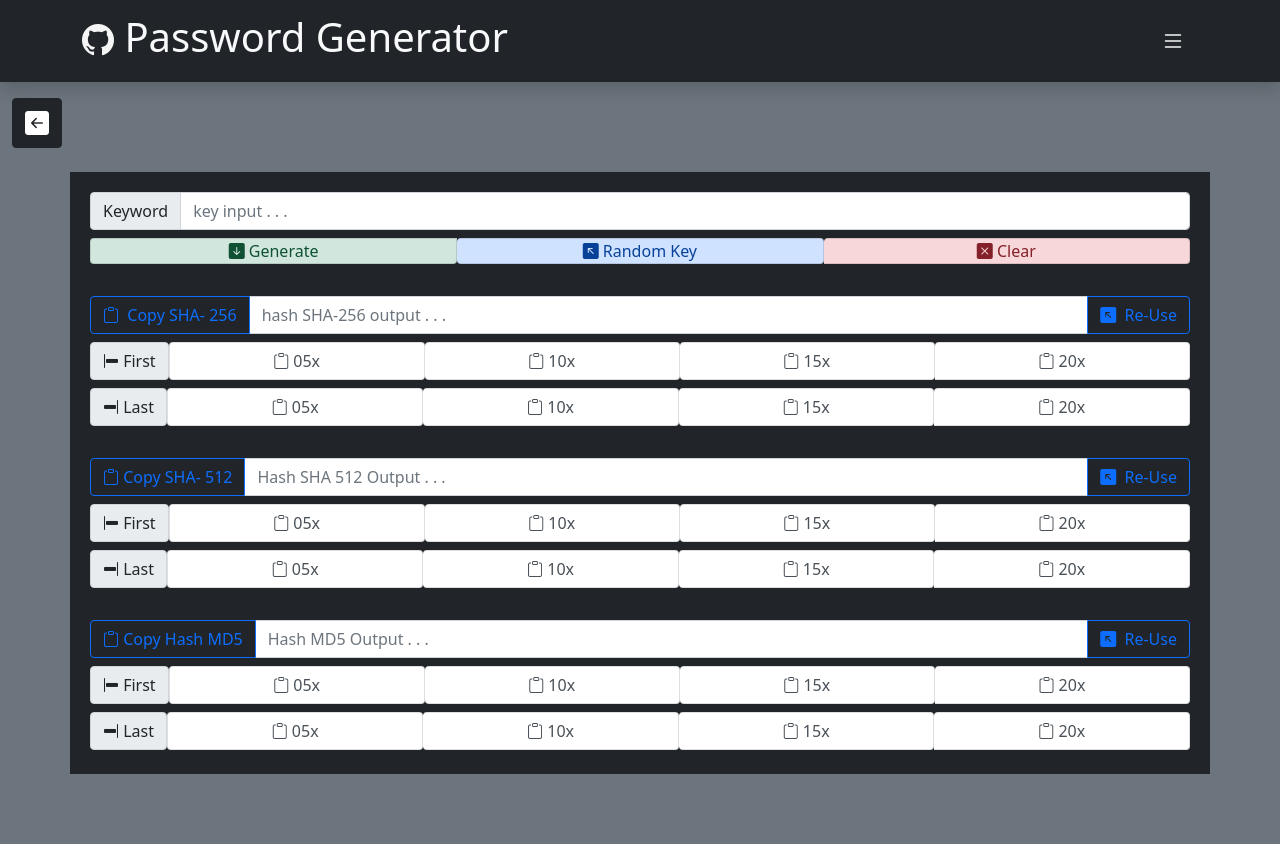
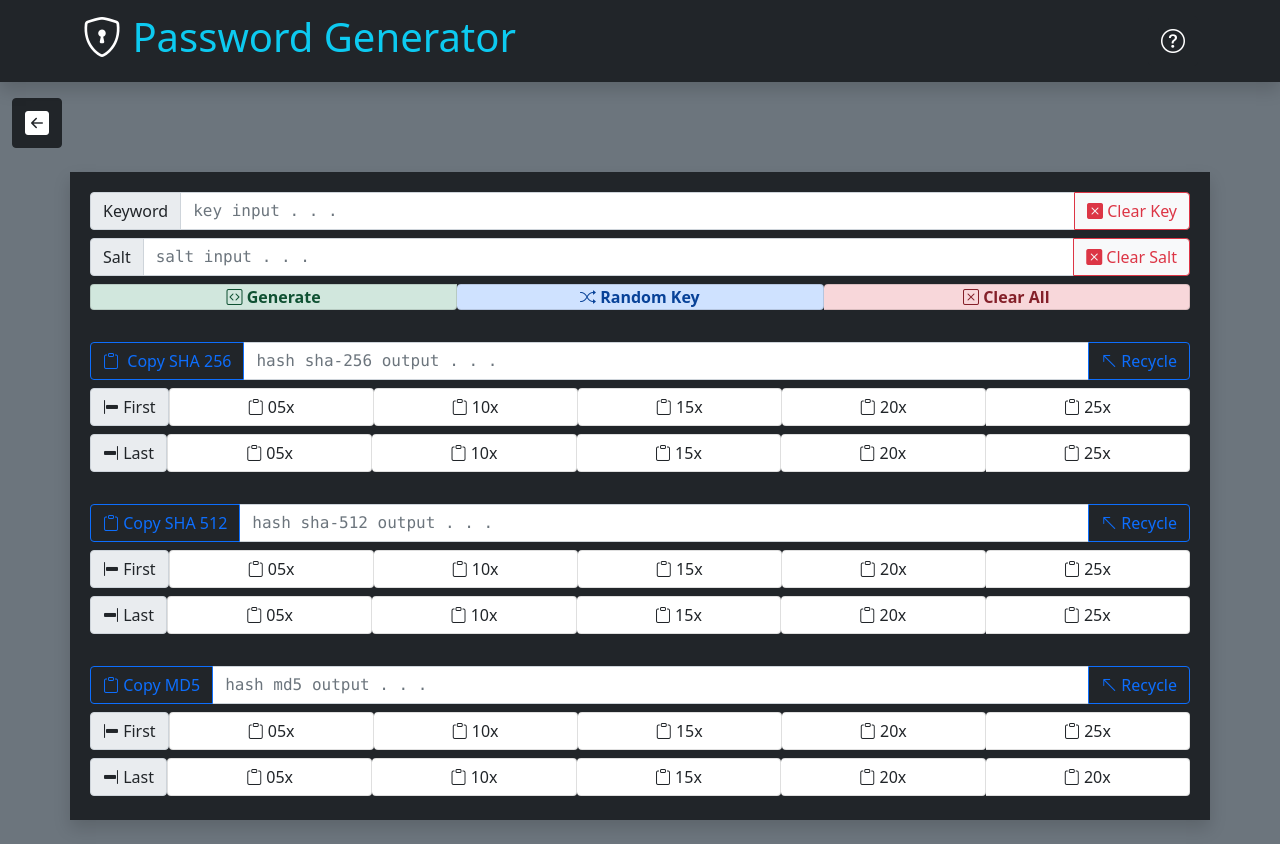
Before and after one commit to GabriOliv/wordgenerator, a plain HTML site: page index.html in a window 1280 px wide. Before the commit the page ends 800 px from the top, so only its background shows below. Drawn offline with nearby package versions, Linux system fonts and the light colour scheme.

Commit message:
v0.1.2
refactor
style
    change title
    change icons
    add copy button with 25x
    change form fonts
chore
    update bootstrap 5.0.0-beta1 -> 5.1.3
    update bootstrap-icons 1.4.0 -> 1.8.1

```diff
--- a/index.html
+++ b/index.html
@@ -7,11 +7,11 @@
 	<meta name="viewport" content="width=device-width, initial-scale=1.0">
 
 	<!-- Bootstrap 5 -->
-	<link href="https://cdn.jsdelivr.net/npm/bootstrap@5.0.0-beta1/dist/css/bootstrap.min.css" rel="stylesheet" integrity="sha384-giJF6kkoqNQ00vy+HMDP7azOuL0xtbfIcaT9wjKHr8RbDVddVHyTfAAsrekwKmP1" crossorigin="anonymous">
-	<script src="https://cdn.jsdelivr.net/npm/bootstrap@5.0.0-beta1/dist/js/bootstrap.bundle.min.js" integrity="sha384-ygbV9kiqUc6oa4msXn9868pTtWMgiQaeYH7/t7LECLbyPA2x65Kgf80OJFdroafW" crossorigin="anonymous"></script>
+	<link href="https://cdn.jsdelivr.net/npm/bootstrap@5.1.3/dist/css/bootstrap.min.css" rel="stylesheet" integrity="sha384-1BmE4kWBq78iYhFldvKuhfTAU6auU8tT94WrHftjDbrCEXSU1oBoqyl2QvZ6jIW3" crossorigin="anonymous">
+	<script src="https://cdn.jsdelivr.net/npm/bootstrap@5.1.3/dist/js/bootstrap.bundle.min.js" integrity="sha384-ka7Sk0Gln4gmtz2MlQnikT1wXgYsOg+OMhuP+IlRH9sENBO0LRn5q+8nbTov4+1p" crossorigin="anonymous"></script>
 
 	<!-- Bootstrap Icons -->
-	<link rel="stylesheet" href="https://cdn.jsdelivr.net/npm/bootstrap-icons@1.4.0/font/bootstrap-icons.css">
+	<link rel="stylesheet" href="https://cdn.jsdelivr.net/npm/bootstrap-icons@1.8.1/font/bootstrap-icons.css">
 
 	<!-- Scripts Javascript -->
 	<script src="hashes.js" type="text/javascript"></script>
@@ -28,8 +28,7 @@
 					<div class="col-sm-8 col-md-7 py-4">
 						<h4 class="text-white">About</h4>
 						<p class="text-muted">
-							Password Generator using Javascript, Bootstrap 5.
-							The site is generated with the code hosted in my GitHub Repository.
+							Password Generator using Javascript, Bootstrap 5. Hosted with GitHub-Pages.
 						</p>
 					</div>
 					<div class="col-sm-4 offset-md-1 py-4">
@@ -57,10 +56,19 @@
 			<div class="container">
 				<a href="" class="navbar-brand d-flex align-items-center" aria-label="Title">
 					<strong class="text-light text-decoration-none">
-						<h1>
-							<i class="bi bi-github" style="font-size: 2rem; color:whitesmoke;"></i>
-							<spam class="d-sm-none">Word Gen</spam>
-							<spam class="d-none d-sm-inline">Password Generator</spam>
+						<h1 class="text-white">
+							<i class="bi bi-shield-lock"></i>
+
+							<spam class="d-sm-none text-info">
+								<!-- <i class="bi bi-sliders2"></i> -->
+								<i class="bi bi-chat-left-text"></i>
+								<i class="bi bi-arrow-right-short"></i>
+								<i class="bi bi-safe"></i>
+							</spam>
+
+							<spam class="d-none d-sm-inline text-info">
+								Password Generator
+							</spam>
 						</h1>
 					</strong>
 				</a>
@@ -73,7 +81,7 @@
 					aria-controls="navbarHeader"
 					aria-expanded="true"
 					aria-label="Toggle Header Navigation">
-					<i class="bi bi-list" style="font-size: 1.5rem"></i>
+					<i class="bi bi-question-circle" style="font-size: 1.5rem"></i>
 				</button>
 			</div>
 		</div>
@@ -90,7 +98,7 @@
 		</a>
 	</div>
 
-	<div class="container col-xs-4 p-1 my-4 bg-dark text-white">
+	<div class="container col-xs-4 p-1 my-4 bg-dark shadow text-white">
 		<div class="row p-3">
 			<div class="mb-4">
 				<!-- input Keyword -->
@@ -99,24 +107,55 @@
 						<div class="d-sm-none"><i class="bi bi-key-fill"></i></div>
 						<div class="d-none d-sm-block">Keyword</div>
 					</span>
-					<input type="password" class="form-control" placeholder="key input . . ." id="keyword" value="" aria-label="Keyword" aria-describedby="main-input">
+
+					<input type="password" class="form-control font-monospace" placeholder="key input . . ." id="keyword" value="" aria-label="Keyword" aria-describedby="main-input">
+
+					<button onclick="clear_keyword()" type="button" class="btn btn-light btn-outline-danger" aria-label="Clear Salt Input">
+						<div class="d-inline"><i class="bi bi-x-square-fill"></i></div>
+						<div class="d-none d-sm-inline">Clear Key</div>
+					</button>
+				</div>
+
+				<!-- input Salt -->
+				<div class="input-group mb-2">
+					<span class="input-group-text">
+						<div class="d-sm-none"><i class="bi bi-shield-fill-plus"></i></div>
+						<div class="d-none d-sm-block">Salt</div>
+					</span>
+
+					<input type="text" class="form-control font-monospace" placeholder="salt input . . ." id="salt" value="" aria-label="Salt" aria-describedby="salt-input">
+
+					<button onclick="clear_salt()" type="button" class="btn btn-light btn-outline-danger" aria-label="Clear Salt Input">
+						<div class="d-inline"><i class="bi bi-x-square-fill"></i></div>
+						<div class="d-none d-sm-inline">Clear Salt</div>
+					</button>
 				</div>
 
 				<!-- input Button Row 1 -->
 				<ul class="list-group list-group-horizontal mb-2" aria-label="Main Button">
 					<button onclick="generate_hash()" type="button" class="btn btn-outline-success list-group-item list-group-item-success list-group-item-action text-center p-0 my-0" aria-label="Generate Button">
-						<div class="d-inline"><i class="bi bi-arrow-down-square-fill"></i></div>
-						<div class="d-none d-sm-inline">Generate</div>
+						<b>
+							<i class="d-sm-none bi bi-arrow-down-circle-fill"></i>
+							<i class="d-inline bi bi-code-square"></i>
+							<span class="d-none d-sm-inline">Generate</span>
+						</b>
 					</button>
 
 					<button onclick="random_key()" type="button" class="btn btn-outline-primary list-group-item list-group-item-primary list-group-item-action text-center p-0 my-0" aria-label="Random Keyword Button">
-						<div class="d-inline"><i class="bi bi-arrow-up-left-square-fill"></i></div>
-						<div class="d-none d-sm-inline">Random Key</div>
+						<b>
+							<i class="d-sm-none bi bi-lock-fill"></i>
+							<i class="d-inline bi bi-shuffle"></i>
+							<span class="d-none d-sm-inline">Random Key</span>
+						</b>
 					</button>
 
 					<button onclick="clear_all()" type="button" class="btn btn-outline-danger list-group-item list-group-item-danger list-group-item-action text-center p-0 my-0" aria-label="Clear Button">
-						<div class="d-inline"><i class="bi bi-x-square-fill"></i></div>
-						<div class="d-none d-sm-inline">Clear</div>
+						<b>
+							<i class="d-sm-none bi bi-x-square-fill"></i>
+							<i class="d-sm-none bi bi-clipboard2-x"></i>
+							<i class="d-none d-sm-inline bi bi-x-square"></i>
+							<span class="d-none d-sm-inline">Clear All</span>
+						</b>
 					</button>
 				</ul>
 			</div>
@@ -125,15 +164,16 @@
 				<div class="input-group mb-2">
 					<button onclick="copy_256_all()" class="btn btn-outline-primary" type="button" aria-label="Copy Hash SHA 256 all characters">
 						<i class="d-inline bi bi-clipboard"></i>
-						<span class="d-none d-sm-inline">&#160;Copy SHA-</span>
+						<span class="d-none d-sm-inline">&#160;Copy SHA</span>
 						<span class="d-sm-inline">256</span>
 					</button>
 
-					<input type="password" class="form-control" placeholder="hash SHA-256 output . . ." id="output_password_256" aria-label="Hash SHA-256 Output Field">
+					<input type="password" class="form-control font-monospace" placeholder="hash sha-256 output . . ." id="output_password_256" aria-label="Hash SHA-256 Output Field">
 
 					<button onclick="re_generate_hash_256()" class="btn btn-outline-primary" type="button" aria-label="Re-Generate SHA-256 Button">
-						<div class="d-inline"><i class="bi bi-arrow-up-left-square-fill"></i></div>
-						<div class="d-none d-sm-inline">&#160;Re-Use</div>
+						<i class="d-inline bi bi-arrow-up-left"></i>
+						<i class="d-sm-none bi bi-recycle"></i>
+						<span class="d-none d-sm-inline">Recycle</span>
 					</button>
 				</div>
 
@@ -159,6 +199,10 @@
 						<div class="d-none d-sm-inline"><i class="bi bi-clipboard"></i></div>
 						<div class="d-inline">20x</div>
 					</button>
+					<button onclick="copy_256_f(25)" type="button" class="btn btn-outline-primary list-group-item list-group-item-action text-center p-0 my-0" aria-label="Copy SHA-256 First 20">
+						<div class="d-none d-sm-inline"><i class="bi bi-clipboard"></i></div>
+						<div class="d-inline">25x</div>
+					</button>
 				</ul>
 
 				<ul class="list-group list-group-horizontal mb-2">
@@ -183,6 +227,10 @@
 						<div class="d-none d-sm-inline"><i class="bi bi-clipboard"></i></div>
 						<div class="d-inline">20x</div>
 					</button>
+					<button onclick="copy_256_l(25)" type="button" class="btn btn-outline-primary list-group-item list-group-item-action text-center p-0 my-0" aria-label="Copy SHA-256 Last 20">
+						<div class="d-none d-sm-inline"><i class="bi bi-clipboard"></i></div>
+						<div class="d-inline">25x</div>
+					</button>
 				</ul>
 			</div>
 
@@ -190,15 +238,16 @@
 				<div class="input-group mb-2">
 					<button onclick="copy_512_all()" class="btn btn-outline-primary" type="button" aria-label="Copy Hash SHA 512 all characters">
 						<i class="d-inline bi bi-clipboard"></i>
-						<span class="d-none d-sm-inline">Copy SHA-</span>
+						<span class="d-none d-sm-inline">Copy SHA</span>
 						<span class="d-sm-inline">512</span>
 					</button>
 
-					<input type="password" class="form-control" placeholder="Hash SHA 512 Output . . ." id="output_password_512" aria-label="Hash SHA-512 Output Field">
+					<input type="password" class="form-control font-monospace" placeholder="hash sha-512 output . . ." id="output_password_512" aria-label="Hash SHA-512 Output Field">
 
 					<button onclick="re_generate_hash_512()" class="btn btn-outline-primary" type="button" aria-label="Re-Generate SHA-512 Button">
-						<div class="d-inline"><i class="bi bi-arrow-up-left-square-fill"></i></div>
-						<div class="d-none d-sm-inline">&#160;Re-Use</div>
+						<i class="d-inline bi bi-arrow-up-left"></i>
+						<i class="d-sm-none bi bi-recycle"></i>
+						<span class="d-none d-sm-inline">Recycle</span>
 					</button>
 				</div>
 
@@ -224,6 +273,10 @@
 						<div class="d-none d-sm-inline"><i class="bi bi-clipboard"></i></div>
 						<div class="d-inline">20x</div>
 					</button>
+					<button onclick="copy_512_f(25)" type="button" class="btn btn-outline-primary list-group-item list-group-item-action text-center p-0 my-0" aria-label="Copy SHA-512 First 20">
+						<div class="d-none d-sm-inline"><i class="bi bi-clipboard"></i></div>
+						<div class="d-inline">25x</div>
+					</button>
 				</ul>
 
 				<ul class="list-group list-group-horizontal mb-2">
@@ -248,6 +301,10 @@
 						<div class="d-none d-sm-inline"><i class="bi bi-clipboard"></i></div>
 						<div class="d-inline">20x</div>
 					</button>
+					<button onclick="copy_512_l(25)" type="button" class="btn btn-outline-primary list-group-item list-group-item-action text-center p-0 my-0" aria-label="Copy SHA-512 Last 20">
+						<div class="d-none d-sm-inline"><i class="bi bi-clipboard"></i></div>
+						<div class="d-inline">25x</div>
+					</button>
 				</ul>
 			</div>
 
@@ -255,15 +312,16 @@
 				<div class="input-group mb-2">
 					<button onclick="copy_MD5_all()" class="btn btn-outline-primary" type="button" aria-label="Copy Hash MD5 all characters">
 						<i class="d-inline bi bi-clipboard"></i>
-						<span class="d-none d-sm-inline">Copy Hash</span>
+						<span class="d-none d-sm-inline">Copy</span>
 						<span class="d-sm-inline">MD5</span>
 					</button>
 
-					<input type="password" class="form-control" placeholder="Hash MD5 Output . . ." id="output_password_MD5" aria-label="Hash MD5 Output Field">
+					<input type="password" class="form-control font-monospace" placeholder="hash md5 output . . ." id="output_password_MD5" aria-label="Hash MD5 Output Field">
 
 					<button onclick="re_generate_hash_MD5()" class="btn btn-outline-primary" type="button" aria-label="Re-Generate MD5 Button">
-						<div class="d-inline"><i class="bi bi-arrow-up-left-square-fill"></i></div>
-						<div class="d-none d-sm-inline">&#160;Re-Use</div>
+						<i class="d-inline bi bi-arrow-up-left"></i>
+						<i class="d-sm-none bi bi-recycle"></i>
+						<span class="d-none d-sm-inline">Recycle</span>
 					</button>
 				</div>
 
@@ -289,6 +347,10 @@
 						<div class="d-none d-sm-inline"><i class="bi bi-clipboard"></i></div>
 						<div class="d-inline">20x</div>
 					</button>
+					<button onclick="copy_MD5_f(25)" type="button" class="btn btn-outline-primary list-group-item list-group-item-action text-center p-0 my-0" aria-label="Copy MD5 First 20">
+						<div class="d-none d-sm-inline"><i class="bi bi-clipboard"></i></div>
+						<div class="d-inline">25x</div>
+					</button>
 				</ul>
 
 				<ul class="list-group list-group-horizontal mb-1">
@@ -313,6 +375,10 @@
 						<div class="d-none d-sm-inline"><i class="bi bi-clipboard"></i></div>
 						<div class="d-inline">20x</div>
 					</button>
+					<button onclick="copy_MD5_l(25)" type="button" class="btn btn-outline-primary list-group-item list-group-item-action text-center p-0 my-0" aria-label="Copy MD5 Last 20">
+						<div class="d-none d-sm-inline"><i class="bi bi-clipboard"></i></div>
+						<div class="d-inline">20x</div>
+					</button>
 				</ul>
 			</div>
 		</div>
```
